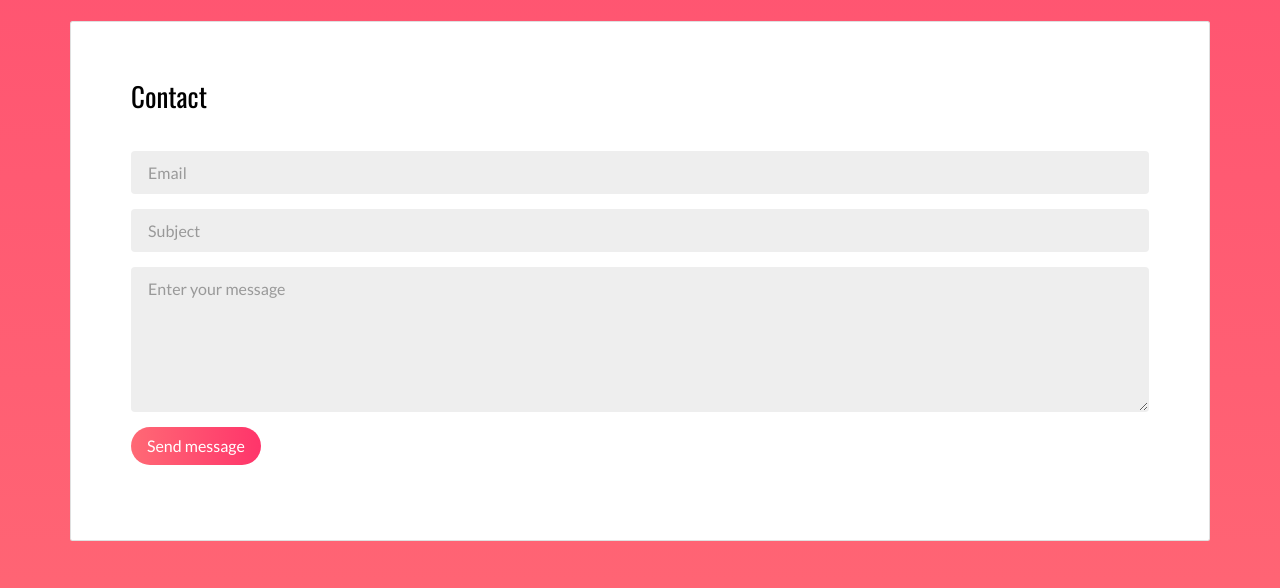
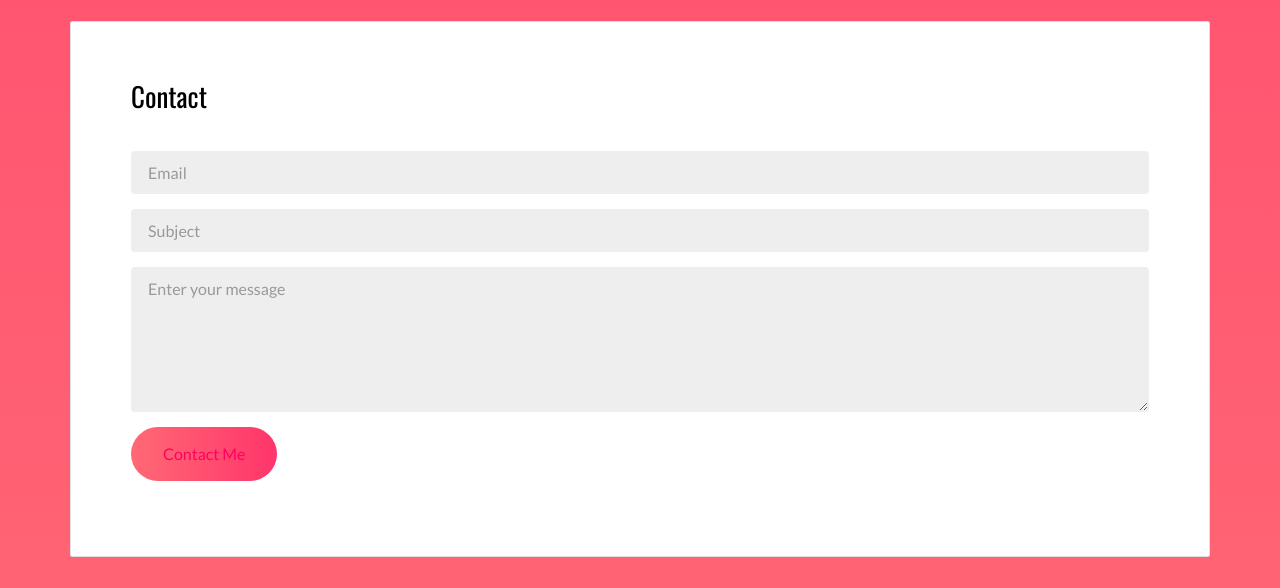
Before and after one commit to Athulsanthoshen/EN, a plain HTML site: page index.html in a window 1280 px wide. Shown: the part 3450-4038 px from the top of the page. Drawn offline with nearby package versions, Linux system fonts and the light colour scheme.

Commit message:
contact me

```diff
--- a/index.html
+++ b/index.html
@@ -246,7 +246,7 @@
                 <textarea class="form-control" rows="5" placeholder="Enter your message"></textarea>
               </div>
               <div class="form-group">
-                <button type="submit" class=" btn btn-primary">Send message</button>
+                <button type="submit" class=" btn btn-primary"><a class="btn" href="mailto:creativeen201@gmail.com" >Contact Me</a></button>
               </div>
             </form>
           </div>
```
